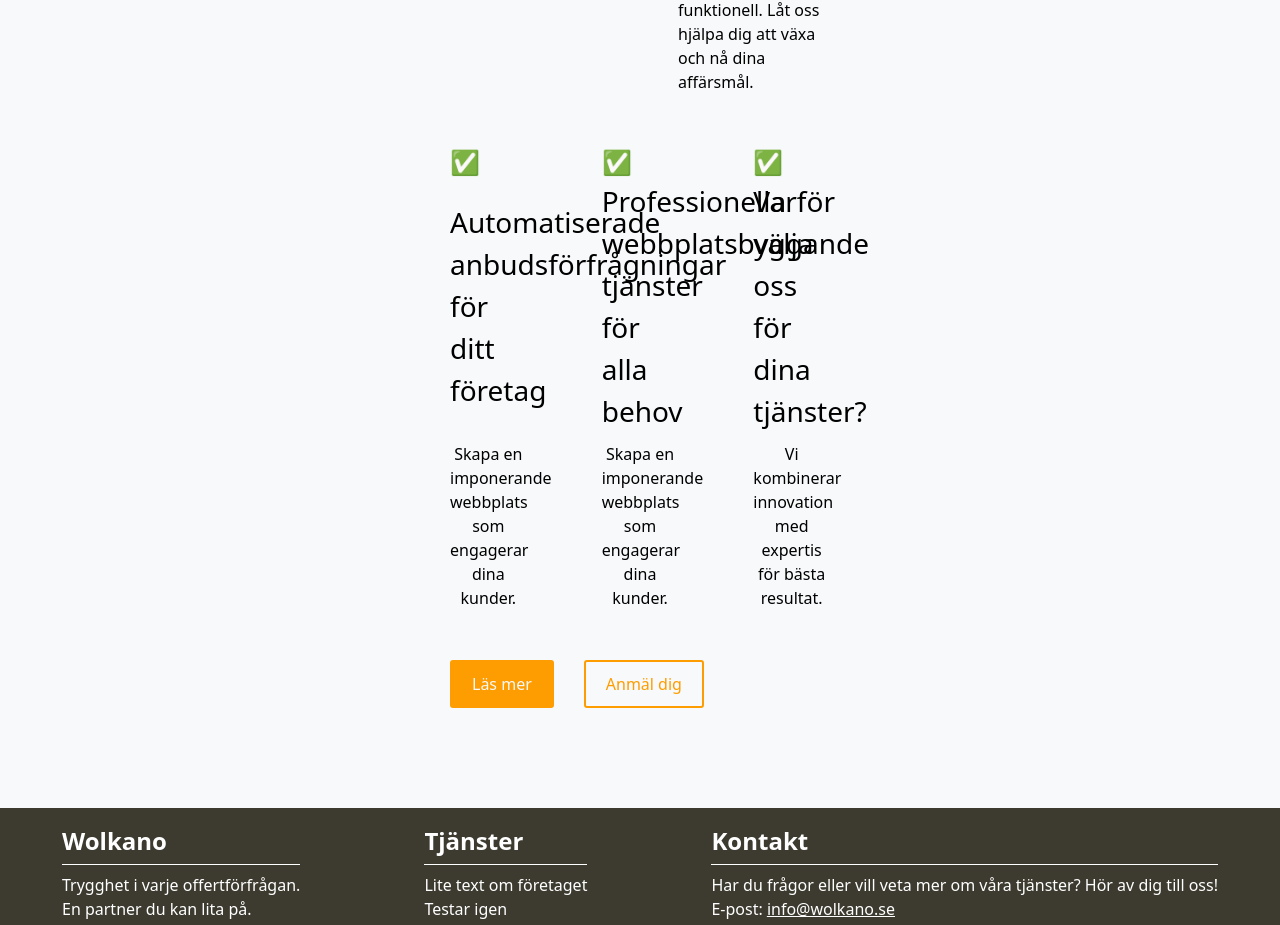
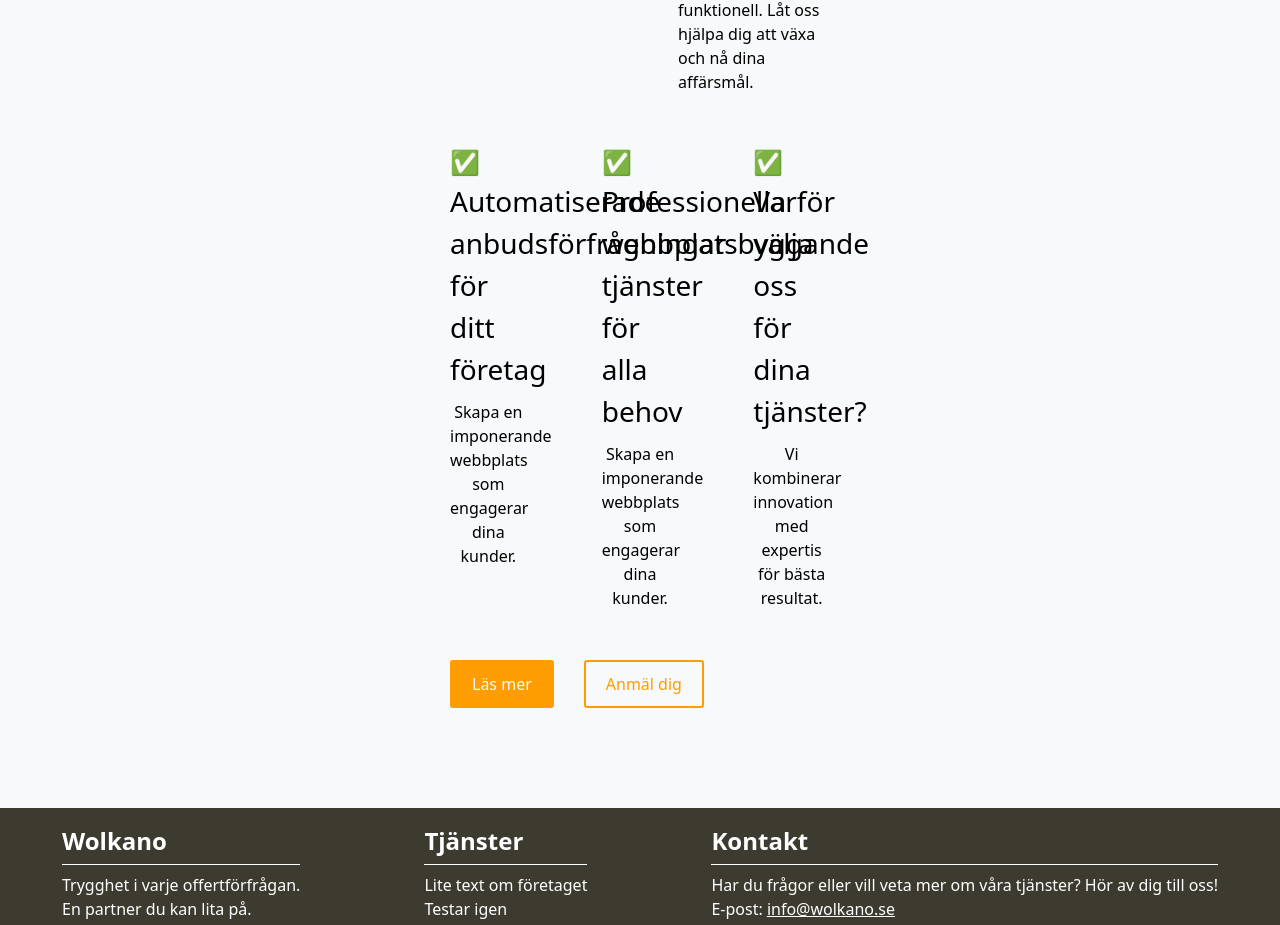
Before and after one commit to Wolkano/wolkano, a Vue app in the folder wolkano/: page /#/ in a window 1280 px wide. Shown: the part 2114-3039 px from the top of the page. Built offline with nearby package versions, Linux system fonts and the light colour scheme.

Commit message:
A commit

```diff
--- a/wolkano/src/components/OurServices.vue
+++ b/wolkano/src/components/OurServices.vue
@@ -69,7 +69,7 @@
         width: 0;
         display: flex;
         flex-direction: column;
-        justify-content: space-between;
+        justify-content: baseline;
         .icon {
           text-align: left;
           font-size: x-large;
```
